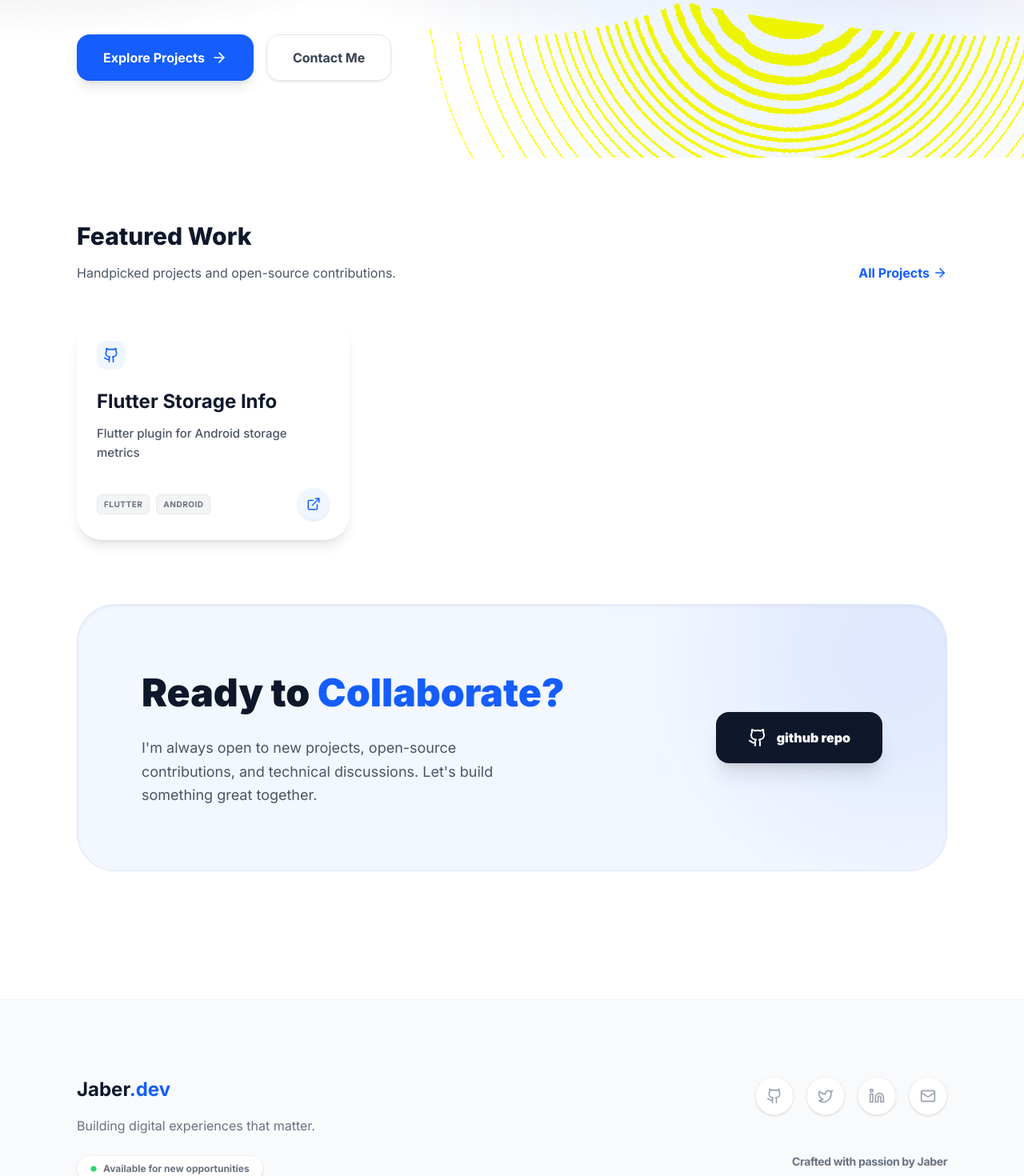
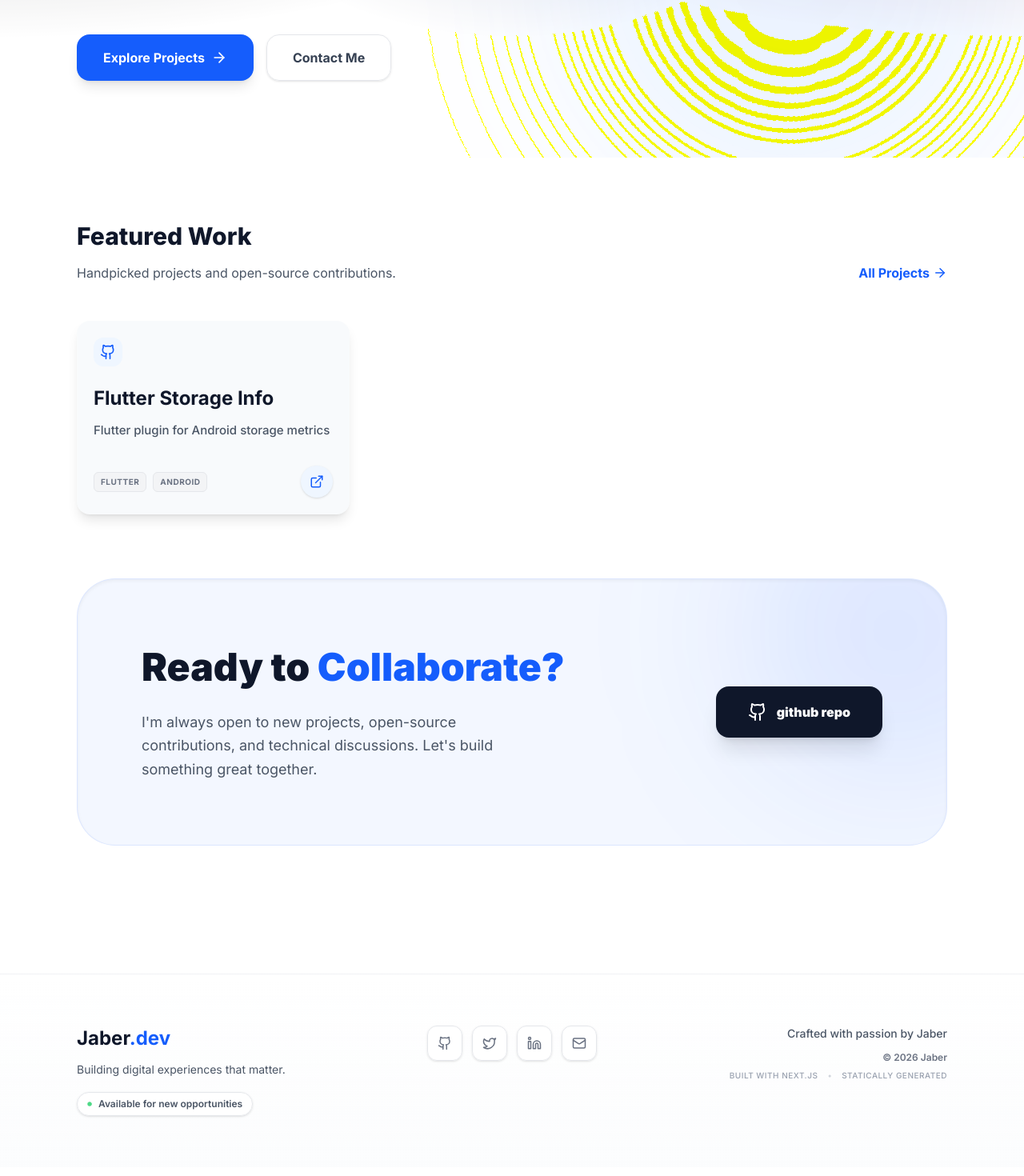
Before and after one commit to jaberio/devfolio, a Next.js app: page / in a window 1280 px wide. Shown: the part 382-1852 px from the top of the page at 80% size. Built offline with nearby package versions, Linux system fonts and the light colour scheme; no server answers.

Commit message:
fix: improve card colors in dark mode and reduce sizes

```diff
--- a/src/app/globals.css
+++ b/src/app/globals.css
@@ -42,6 +42,10 @@
   --surface-50: #f8fafc;
   --surface-100: #f1f5f9;
   --surface-200: #e2e8f0;
+
+  /* Card backgrounds */
+  --card-bg: #f8fafc;
+  --card-bg-hover: #ffffff;
 }
 
 .dark {
@@ -58,6 +62,10 @@
   /* Gray 700 */
   --surface-200: #4b5563;
   /* Gray 600 */
+
+  /* Card backgrounds - blue-tinted dark, NOT grey */
+  --card-bg: #1e293b;
+  --card-bg-hover: #334155;
 }
 
 @layer base {
@@ -186,7 +194,9 @@
 
 /* 2. Glassmorphism Card */
 .glass-card {
-  @apply relative overflow-hidden bg-white/70 dark:bg-slate-950/90 backdrop-blur-2xl border border-white/60 dark:border-blue-500/20 shadow-lg;
+  @apply relative overflow-hidden backdrop-blur-2xl shadow-lg;
+  background-color: var(--card-bg);
+  border: 1px solid rgba(255, 255, 255, 0.1);
   transition: all 0.4s cubic-bezier(0.4, 0, 0.2, 1);
 }
 
@@ -197,7 +207,9 @@
 }
 
 .glass-card:hover {
-  @apply transform -translate-y-2 shadow-2xl border-blue-500/40 dark:border-blue-400/40 bg-white/90 dark:bg-black/95;
+  @apply transform -translate-y-2 shadow-2xl;
+  background-color: var(--card-bg-hover);
+  border-color: rgba(96, 165, 250, 0.4);
 }
 
 .glass-card:hover::before {
--- a/src/components/layout/Footer.tsx
+++ b/src/components/layout/Footer.tsx
@@ -6,26 +6,28 @@ export function Footer({ config }: { config: SiteConfig }) {
     const { footer, site } = config;
 
     return (
-        <footer className="bg-surface-50 dark:bg-surface-50/20 border-t border-gray-100 dark:border-gray-800/60 py-24 mt-20">
+        <footer className="bg-gradient-to-b from-transparent to-surface-50/50 dark:to-slate-900/30 border-t border-gray-200/50 dark:border-gray-800/50 py-16 mt-20">
             <div className="max-w-6xl mx-auto px-4 sm:px-6 lg:px-8">
-                <div className="grid grid-cols-1 md:grid-cols-2 gap-16 md:gap-8 items-start">
-                    <div className="flex flex-col items-center md:items-start text-center md:text-left">
-                        <h2 className="text-2xl font-bold text-foreground mb-4">
-                            {site.name}<span className="text-blue-600">{site.branding?.logoHighlight || '.'}</span>
+                <div className="grid grid-cols-1 lg:grid-cols-3 gap-12 items-start">
+                    {/* Brand Section */}
+                    <div className="flex flex-col items-center lg:items-start text-center lg:text-left lg:col-span-1">
+                        <h2 className="text-2xl font-bold text-foreground mb-3">
+                            {site.name}<span className="text-blue-600 dark:text-blue-400">{site.branding?.logoHighlight || '.'}</span>
                         </h2>
-                        <p className="text-gray-500 dark:text-gray-400 max-w-sm text-base leading-relaxed mb-6">
+                        <p className="text-gray-600 dark:text-gray-400 max-w-xs text-sm leading-relaxed mb-4">
                             {site.branding?.tagline || site.description}
                         </p>
                         {footer.statusText && (
-                            <div className="flex items-center gap-2 px-4 py-2 bg-white dark:bg-surface-100 rounded-full border border-gray-100 dark:border-gray-800 text-xs font-bold text-gray-500 dark:text-gray-400 shadow-sm transition-all hover:scale-105">
-                                <Circle size={8} className="fill-green-500 text-green-500 animate-pulse" />
+                            <div className="flex items-center gap-2 px-3 py-1.5 bg-white/80 dark:bg-slate-800/80 rounded-full border border-gray-200 dark:border-gray-700 text-xs font-semibold text-gray-600 dark:text-gray-300 shadow-sm backdrop-blur-sm">
+                                <Circle size={6} className="fill-green-500 text-green-500 animate-pulse" />
                                 {footer.statusText}
                             </div>
                         )}
                     </div>
 
-                    <div className="flex flex-col items-center md:items-end gap-12">
-                        <div className="flex gap-4">
+                    {/* Social Links Section */}
+                    <div className="flex flex-col items-center gap-6 lg:col-span-1">
+                        <div className="flex gap-3">
                             {[
                                 { icon: Github, href: `https://github.com/${config.social.github}`, label: 'GitHub' },
                                 { icon: Twitter, href: `https://twitter.com/${config.social.twitter}`, label: 'Twitter' },
@@ -37,27 +39,29 @@ export function Footer({ config }: { config: SiteConfig }) {
                                     href={link.href}
                                     target="_blank"
                                     rel="noopener noreferrer"
-                                    className="flex items-center justify-center w-12 h-12 rounded-full bg-white dark:bg-surface-50 text-gray-400 hover:text-blue-600 dark:hover:text-blue-400 border border-gray-100 dark:border-gray-800 transition-all shadow-sm hover:-translate-y-1 active:scale-100"
+                                    className="group flex items-center justify-center w-11 h-11 rounded-xl bg-white/80 dark:bg-slate-800/80 text-gray-500 hover:text-blue-600 dark:text-gray-400 dark:hover:text-blue-400 border border-gray-200 dark:border-gray-700 transition-all duration-300 shadow-sm hover:shadow-md hover:-translate-y-0.5 backdrop-blur-sm"
                                     aria-label={link.label}
                                 >
-                                    <link.icon size={20} />
+                                    <link.icon size={18} className="transition-transform group-hover:scale-110" />
                                 </a>
                             ))}
                         </div>
+                    </div>
 
-                        <div className="flex flex-col items-center md:items-end gap-3 text-center md:text-right">
-                            <p className="text-gray-500 dark:text-gray-400 text-sm font-bold tracking-tight">
-                                {footer.credits}
-                            </p>
-                            <div className="flex flex-col md:flex-row items-center gap-4 md:gap-6 text-[10px] font-bold text-gray-400 dark:text-gray-600 uppercase tracking-widest">
-                                <span>© {year} {site.name}</span>
-                                {footer.showBuiltBy && (
-                                    <div className="flex gap-4">
-                                        <span>Built with Next.js</span>
-                                        <span>Statically Generated</span>
-                                    </div>
-                                )}
-                            </div>
+                    {/* Credits Section */}
+                    <div className="flex flex-col items-center lg:items-end gap-3 text-center lg:text-right lg:col-span-1">
+                        <p className="text-gray-600 dark:text-gray-400 text-sm font-medium">
+                            {footer.credits}
+                        </p>
+                        <div className="flex flex-col gap-2 text-xs text-gray-500 dark:text-gray-500">
+                            <span className="font-semibold">© {year} {site.name}</span>
+                            {footer.showBuiltBy && (
+                                <div className="flex flex-wrap justify-center lg:justify-end gap-3 text-[10px] font-medium uppercase tracking-wider">
+                                    <span className="text-gray-400 dark:text-gray-600">Built with Next.js</span>
+                                    <span className="text-gray-300 dark:text-gray-700">•</span>
+                                    <span className="text-gray-400 dark:text-gray-600">Statically Generated</span>
+                                </div>
+                            )}
                         </div>
                     </div>
                 </div>
--- a/src/components/ui/BlogCard.tsx
+++ b/src/components/ui/BlogCard.tsx
@@ -27,7 +27,7 @@ export function BlogCard({ title, summary, date, slug, index }: BlogCardProps) {
             transition={{ delay: index * 0.1 }}
         >
             <Link href={`/blog/${slug}`} className="group block">
-                <article className="p-6 bg-surface-50 dark:bg-surface-100 rounded-2xl border border-gray-200 dark:border-gray-800 group-hover:border-blue-500 dark:group-hover:border-blue-500 transition-all duration-300 shadow-sm hover:shadow-xl h-full flex flex-col">
+                <article className="p-5 rounded-2xl border border-gray-200 dark:border-slate-700 group-hover:border-blue-500 transition-all duration-300 shadow-sm hover:shadow-xl h-full flex flex-col" style={{ backgroundColor: 'var(--card-bg)' }}>
                     <div className="flex items-center text-sm text-gray-500 dark:text-gray-400 mb-3 gap-2">
                         <Calendar size={14} />
                         <time dateTime={date}>{formattedDate}</time>
--- a/src/components/ui/ProjectCard.tsx
+++ b/src/components/ui/ProjectCard.tsx
@@ -21,8 +21,7 @@ export function ProjectCard({ title, description, tech, link, stars, language, i
             viewport={{ once: true, margin: "-50px" }}
             transition={{ delay: index * 0.1, duration: 0.5, ease: "easeOut" }}
             whileHover={{ y: -8, scale: 1.02 }}
-            // Using !important to force update and bypass cache
-            className="group glass-card flex flex-col items-start p-6 rounded-[2rem] h-full dark:!bg-slate-950/90 dark:hover:!bg-black"
+            className="group glass-card flex flex-col items-start p-5 rounded-2xl h-full"
         >
             <div className="absolute inset-0 bg-gradient-to-br from-blue-500/5 to-purple-500/5 dark:from-blue-500/10 dark:to-purple-500/10 opacity-0 group-hover:opacity-100 transition-opacity duration-500" />
 
```
